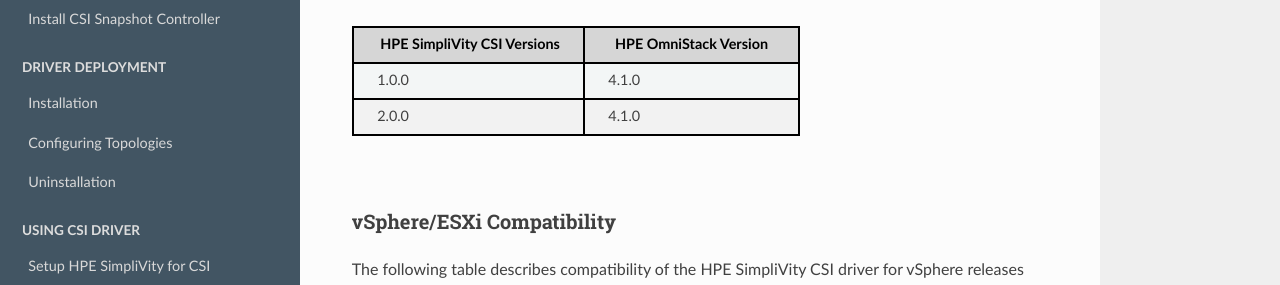
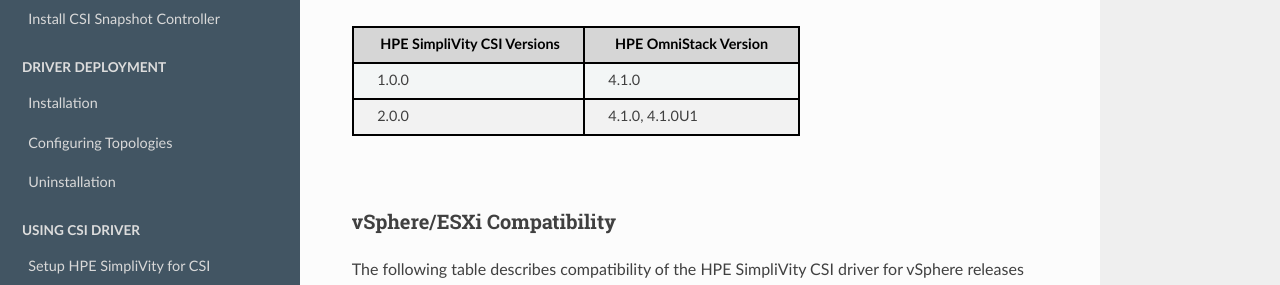
Before and after one commit to HewlettPackard/simplivity-vsphere-csi-driver, an MkDocs documentation site: the page built from docs/support-information.md, in a window 1280 px wide and 900 px high, scrolled down 361 px. Shown: the part 151-436 px from the top of the window. Built offline with MkDocs 1.6.1, drawn with Linux system fonts in a browser that asks for light colours; nearby versions of some CDN libraries.

Commit message:
Add Support for HPE SimpliVity 4.1.0U1

```diff
--- a/docs/support-information.md
+++ b/docs/support-information.md
@@ -16,7 +16,7 @@ The following table describes compatibility of the HPE SimpliVity CSI driver for
 |   HPE SimpliVity CSI Versions   |    HPE OmniStack Version    |
 | ------------------------------- | --------------------------- |
 |              1.0.0              |            4.1.0            |
-|              2.0.0              |            4.1.0            |
+|              2.0.0              |        4.1.0, 4.1.0U1       |
 
 <br>
 
```
